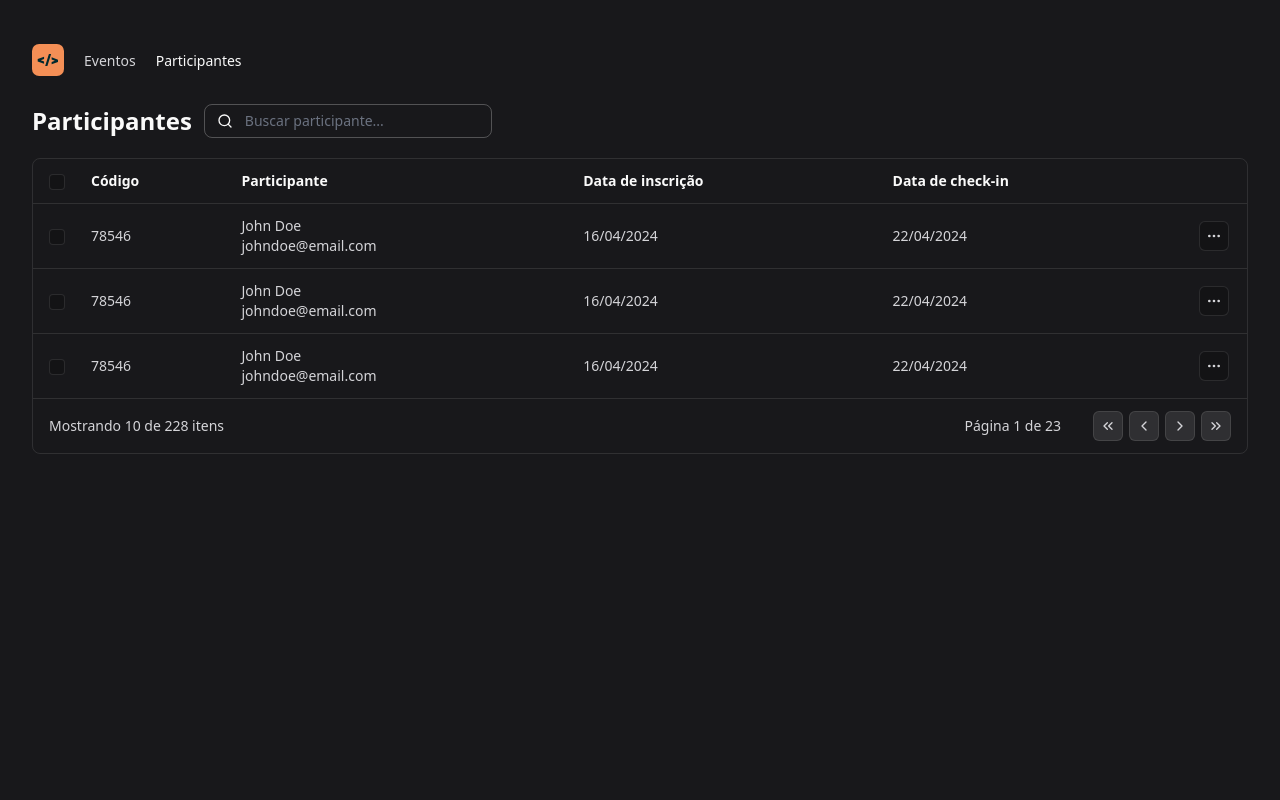
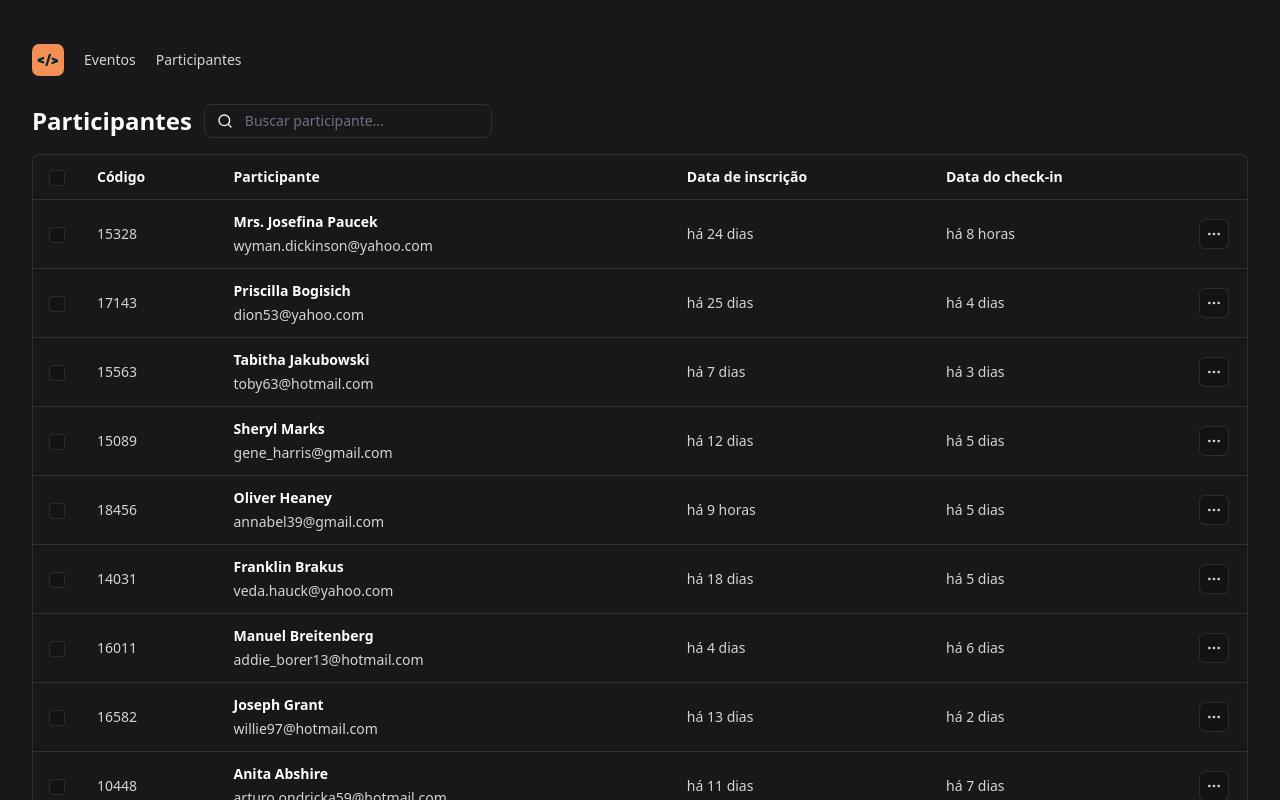
Before and after one commit to denisonkolling/eventin-react, a React (Vite) app: page / in a window 1280 px wide. Shown: the top 800 px of the page. Built offline with nearby package versions, Linux system fonts and the light colour scheme.

Commit message:
feat: add table components and data

```diff
--- a/package.json
+++ b/package.json
@@ -10,11 +10,14 @@
     "preview": "vite preview"
   },
   "dependencies": {
+    "dayjs": "^1.11.10",
     "lucide-react": "^0.372.0",
     "react": "^18.2.0",
-    "react-dom": "^18.2.0"
+    "react-dom": "^18.2.0",
+    "tailwind-merge": "^2.3.0"
   },
   "devDependencies": {
+    "@faker-js/faker": "^8.4.1",
     "@tailwindcss/forms": "^0.5.7",
     "@types/react": "^18.2.66",
     "@types/react-dom": "^18.2.22",
--- a/src/components/AttendeeList.tsx
+++ b/src/components/AttendeeList.tsx
@@ -1,120 +1,122 @@
+import { ChangeEvent, useState } from 'react';
 import { ChevronLeft, ChevronRight, ChevronsLeft, ChevronsRight, MoreHorizontal, Search } from 'lucide-react';
+import { attendees } from '../data/attendees';
+import { Table } from './Table/Table';
+import { TableHeader } from './Table/TableHeader';
+import { TableRow } from './Table/TableRow';
+import { TableCell } from './Table/TableCell';
+import { IconButton } from './IconButton';
+import dayjs from 'dayjs';
+import 'dayjs/locale/pt-br';
+import relativeTime from 'dayjs/plugin/relativeTime';
+
+dayjs.extend(relativeTime);
+dayjs.locale('pt-br');
 
 const AttendeeList = () => {
+	const [search, setSearch] = useState('');
+	const [page, setPage] = useState(1);
+
+	const totalPages = Math.ceil(attendees.length / 10);
+
+	function onSearchInputChanged(event: ChangeEvent<HTMLInputElement>) {
+		setSearch(event.target.value);
+	}
+
+	function goToFirstPage() {
+		setPage(1);
+	}
+
+	function goToLastPage() {
+		setPage(totalPages);
+	}
+
+	function goToPreviousPage() {
+		setPage(page - 1);
+	}
+
+	function goToNextPage() {
+		setPage(page + 1);
+	}
+
 	return (
-		<>
+		<div className="flex flex-col gap-4">
 			<div className="flex gap-3 items-center">
 				<h1 className="text-2xl font-bold">Participantes</h1>
-				<div className="px-3 w-72 py-1.5 border rounded-lg border-white/25 bg-transparent text-sm flex items-center gap-3">
+				<div className="px-3 w-72 py-1.5 border border-white/10 rounded-lg flex items-center gap-3">
 					<Search className="size-4" />
-					<input className="bg-transparent flex-1 outline-none border-0 p-0 text-sm" placeholder="Buscar participante..." />
+					<input className="bg-transparent flex-1 outline-none border-0 p-0 text-sm" placeholder="Buscar participante..." onChange={onSearchInputChanged} />
 				</div>
+				{search}
 			</div>
 
-			<div className="border border-white/10 rounded-lg">
-				<table className="w-full">
+			<Table>
 				<thead>
 					<tr className="border-b border-white/10">
-							<th style={{ width: 48 }} className="py-3 px-4 text-sm font-semibold text-left">
+						<TableHeader style={{ width: 48 }}>
 							<input type="checkbox" className="size-4 bg-black/20 rounded border border-white/10" />
-							</th>
-							<th className="py-3 px-2.5 text-sm font-semibold text-left">Código</th>
-							<th className="py-3 px-2.5 text-sm font-semibold text-left">Participante</th>
-							<th className="py-3 px-2.5 text-sm font-semibold text-left">Data de inscrição</th>
-							<th className="py-3 px-2.5 text-sm font-semibold text-left">Data de check-in</th>
-							<th style={{ width: 64 }} className="py-3 px-4 text-sm font-semibold text-left"></th>
+						</TableHeader>
+						<TableHeader>Código</TableHeader>
+						<TableHeader>Participante</TableHeader>
+						<TableHeader>Data de inscrição</TableHeader>
+						<TableHeader>Data do check-in</TableHeader>
+						<TableHeader style={{ width: 64 }}></TableHeader>
 					</tr>
 				</thead>
-
 				<tbody>
-						<tr className="border-b border-white/10 hover:bg-white/5">
-							<td className="py-3 px-4 text-sm text-zinc-300">
+					{attendees.slice((page - 1) * 10, page * 10).map((ateendee) => {
+						return (
+							<TableRow key={ateendee.id}>
+								<TableCell>
 									<input type="checkbox" className="size-4 bg-black/20 rounded border border-white/10" />
-							</td>
-							<td className="py-3 px-2.5 text-sm text-zinc-300">78546</td>
-							<td className="py-3 px-2.5 text-sm text-zinc-300">
-								<div className="flex flex-col">
-									<span>John Doe</span>
-									<span>johndoe@email.com</span>
+								</TableCell>
+								<TableCell>{ateendee.id}</TableCell>
+								<TableCell>
+									<div className="flex flex-col gap-1">
+										<span className="font-semibold text-white">{ateendee.name}</span>
+										<span>{ateendee.email}</span>
 									</div>
-							</td>
-							<td className="py-3 px-2.5 text-sm text-zinc-300">16/04/2024</td>
-							<td className="py-3 px-2.5 text-sm text-zinc-300">22/04/2024</td>
-							<td className="py-3 px-4 text-sm text-zinc-300">
-								<button className="bg-black/20 border border-white/10 rounded-md p-1.5">
+								</TableCell>
+								<TableCell>{dayjs().to(ateendee.createdAt)}</TableCell>
+								<TableCell>{dayjs().to(ateendee.checkedInAt)}</TableCell>
+								<TableCell>
+									<IconButton transparent className="bg-black/20 border border-white/10 rounded-md p-1.5">
 										<MoreHorizontal className="size-4" />
-								</button>
-							</td>
-						</tr>
-						<tr className="border-b border-white/10 hover:bg-white/5">
-							<td className="py-3 px-4 text-sm text-zinc-300">
-								<input type="checkbox" className="size-4 bg-black/20 rounded border border-white/10" />
-							</td>
-							<td className="py-3 px-2.5 text-sm text-zinc-300">78546</td>
-							<td className="py-3 px-2.5 text-sm text-zinc-300">
-								<div className="flex flex-col">
-									<span>John Doe</span>
-									<span>johndoe@email.com</span>
-								</div>
-							</td>
-							<td className="py-3 px-2.5 text-sm text-zinc-300">16/04/2024</td>
-							<td className="py-3 px-2.5 text-sm text-zinc-300">22/04/2024</td>
-							<td className="py-3 px-4 text-sm text-zinc-300">
-								<button className="bg-black/20 border border-white/10 rounded-md p-1.5">
-									<MoreHorizontal className="size-4" />
-								</button>
-							</td>
-						</tr>
-						<tr className="border-b border-white/10 hover:bg-white/5">
-							<td className="py-3 px-4 text-sm text-zinc-300">
-								<input type="checkbox" className="size-4 bg-black/20 rounded border border-white/10" />
-							</td>
-							<td className="py-3 px-2.5 text-sm text-zinc-300">78546</td>
-							<td className="py-3 px-2.5 text-sm text-zinc-300">
-								<div className="flex flex-col">
-									<span>John Doe</span>
-									<span>johndoe@email.com</span>
-								</div>
-							</td>
-							<td className="py-3 px-2.5 text-sm text-zinc-300">16/04/2024</td>
-							<td className="py-3 px-2.5 text-sm text-zinc-300">22/04/2024</td>
-							<td className="py-3 px-4 text-sm text-zinc-300">
-								<button className="bg-black/20 border border-white/10 rounded-md p-1.5">
-									<MoreHorizontal className="size-4" />
-								</button>
-							</td>
-						</tr>
+									</IconButton>
+								</TableCell>
+							</TableRow>
+						);
+					})}
 				</tbody>
 				<tfoot>
 					<tr>
-							<td className="py-3 px-4 text-sm text-zinc-300" colSpan={3}>
-								Mostrando 10 de 228 itens
-							</td>
-							<td className="py-3 px-4 text-sm text-zinc-300 text-right" colSpan={3}>
+						<TableCell colSpan={3}>Mostrando 10 de {attendees.length} itens</TableCell>
+						<TableCell className="text-right" colSpan={3}>
 							<div className="inline-flex items-center gap-8">
-									<span>Página 1 de 23</span>
+								<span>
+									Página {page} de {totalPages}
+								</span>
 
 								<div className="flex gap-1.5">
-										<button className="bg-white/10 border border-white/10 rounded-md p-1.5">
+									<IconButton onClick={goToFirstPage} disabled={page === 1}>
 										<ChevronsLeft className="size-4" />
-										</button>
-										<button className="bg-white/10 border border-white/10 rounded-md p-1.5">
+									</IconButton>
+									<IconButton onClick={goToPreviousPage} disabled={page === 1}>
 										<ChevronLeft className="size-4" />
-										</button>
-										<button className="bg-white/10 border border-white/10 rounded-md p-1.5">
+									</IconButton>
+									<IconButton onClick={goToNextPage} disabled={page === totalPages}>
 										<ChevronRight className="size-4" />
-										</button>
-										<button className="bg-white/10 border border-white/10 rounded-md p-1.5">
+									</IconButton>
+									<IconButton onClick={goToLastPage} disabled={page === totalPages}>
 										<ChevronsRight className="size-4" />
-										</button>
+									</IconButton>
 								</div>
 							</div>
-							</td>
+						</TableCell>
 					</tr>
 				</tfoot>
-				</table>
+			</Table>
 		</div>
-		</>
 	);
 };
 
--- a/src/components/Header.tsx
+++ b/src/components/Header.tsx
@@ -1,23 +1,14 @@
 import eventInIcon from '../assets/eventin-icon.svg';
+import { NavLink } from './NavLink';
 
 const Header = () => {
 	return (
 		<>
 			<div className="flex items-center gap-5 py-2">
 				<img src={eventInIcon} alt="" />
-				<nav>
-					<ul className="flex items-center gap-5">
-						<li>
-							<a href="" className="font-medium text-sm text-zinc-300">
-								Eventos
-							</a>
-						</li>
-						<li>
-							<a href="" className="font-medium text-sm">
-								Participantes
-							</a>
-						</li>
-					</ul>
+				<nav className="flex items-center gap-5">
+					<NavLink href="/eventos">Eventos</NavLink>
+					<NavLink href="/participantes">Participantes</NavLink>
 				</nav>
 			</div>
 		</>
--- /dev/null
+++ b/src/components/IconButton.tsx
@@ -0,0 +1,19 @@
+import { ComponentProps } from "react";
+import { twMerge } from "tailwind-merge";
+
+interface IconButtonProps extends ComponentProps<"button"> {
+  transparent?: boolean;
+}
+
+export function IconButton({ transparent, ...props }: IconButtonProps) {
+  return (
+    <button
+      {...props}
+      className={twMerge(
+        "border border-white/10 rounded-md p-1.5",
+        transparent ? "bg-black/20" : "bg-white/10",
+        props.disabled ? "opacity-50" : null
+      )}
+    />
+  );
+}
--- /dev/null
+++ b/src/components/NavLink.tsx
@@ -0,0 +1,13 @@
+import { ComponentProps } from "react";
+
+interface NavLinkProps extends ComponentProps<'a'> {
+ children: string;
+}
+
+export function NavLink(props: NavLinkProps) {
+  return (
+    <a {...props} className="font-medium text-sm text-zinc-300">
+      {props.children}
+    </a>
+  )
+}
--- /dev/null
+++ b/src/components/Table/Table.tsx
@@ -0,0 +1,11 @@
+import { ComponentProps } from "react";
+
+interface TableProps extends ComponentProps<"table"> {}
+
+export function Table(props: TableProps) {
+  return (
+    <div className="border border-white/10 rounded-lg">
+      <table className="w-full" {...props} />
+    </div>
+  );
+}
--- /dev/null
+++ b/src/components/Table/TableCell.tsx
@@ -0,0 +1,13 @@
+import { ComponentProps } from "react";
+import { twMerge } from "tailwind-merge";
+
+interface TableCellProps extends ComponentProps<"th"> {}
+
+export function TableCell(props: TableCellProps) {
+  return (
+    <td
+      {...props}
+      className={twMerge("py-3 px-4 text-sm text-zinc-300", props.className)}
+    />
+  );
+}
--- /dev/null
+++ b/src/components/Table/TableHeader.tsx
@@ -0,0 +1,9 @@
+import { ComponentProps } from "react";
+
+interface TableHeaderProps extends ComponentProps<"th"> {}
+
+export function TableHeader(props: TableHeaderProps) {
+  return (
+    <th className="py-3 px-4 text-sm font-semibold text-left" {...props} />
+  );
+}
--- /dev/null
+++ b/src/components/Table/TableRow.tsx
@@ -0,0 +1,9 @@
+import { ComponentProps } from "react";
+
+interface TableRowProps extends ComponentProps<"tr"> {}
+
+export function TableRow(props: TableRowProps) {
+  return (
+    <tr className="border-b border-white/10 hover:bg-white/5" {...props} />
+  );
+}
--- /dev/null
+++ b/src/data/attendees.ts
@@ -0,0 +1,11 @@
+import { faker } from "@faker-js/faker";
+
+export const attendees = Array.from({ length: 200 }).map(() => {
+  return {
+    id: faker.number.int({ min: 10000, max: 20000 }),
+    name: faker.person.fullName(),
+    email: faker.internet.email().toLocaleLowerCase(),
+    createdAt: faker.date.recent({ days: 30 }),
+    checkedInAt: faker.date.recent({ days: 7 }),
+  };
+});
```
Also changed, not shown: 1 other file (tests, documents, lock files or other folders). Lines whose indentation alone changed are shown as unchanged.
